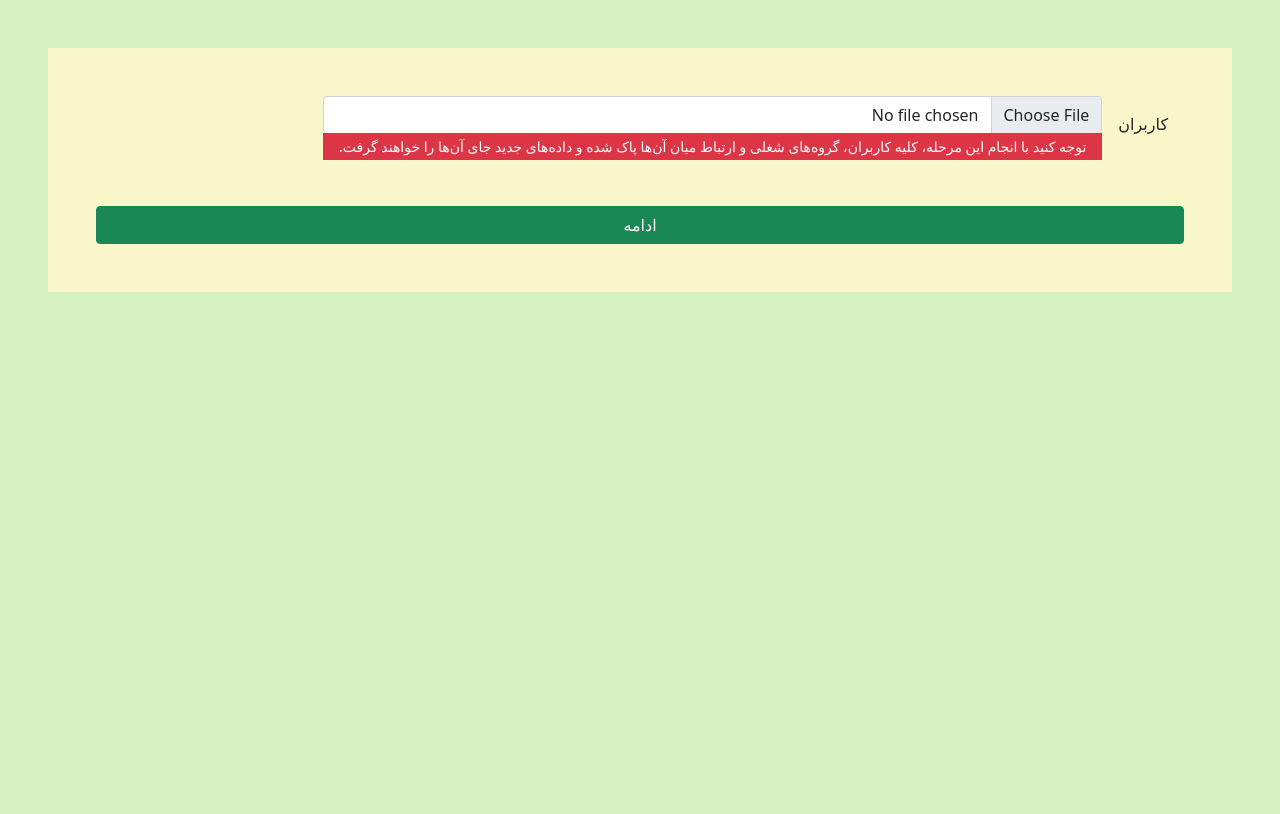
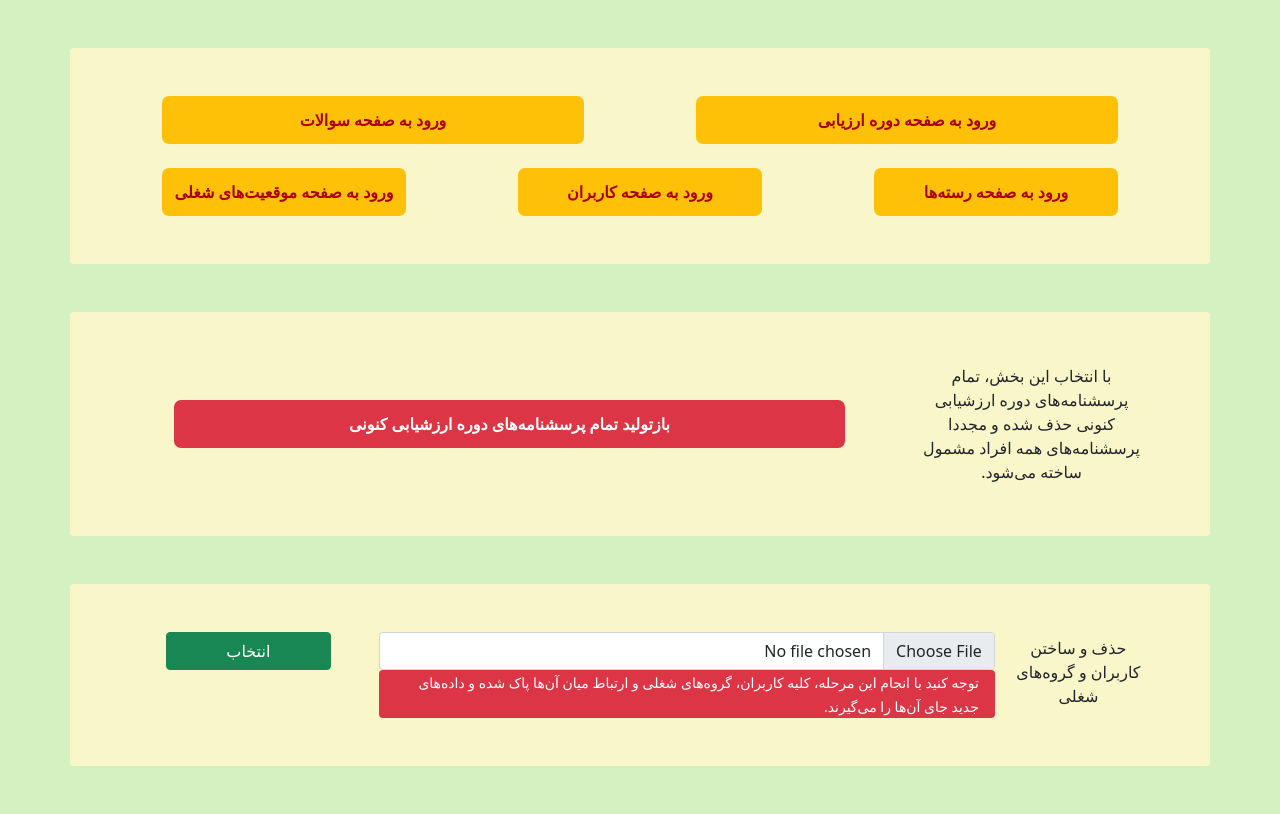
Before and after one commit to mhnasajpour/Staff_evaluation, a Django app: page /management/ in a window 1280 px wide. Shown: the part 59-873 px from the top of the page. Before the commit the page ends 351 px from the top, so only its background shows below. Run offline with Django 4.2, Linux system fonts and the light colour scheme; some libraries are stand-ins or nearby versions.

Commit message:
create surveys

```diff
--- a/Configs/urls.py
+++ b/Configs/urls.py
@@ -20,5 +20,6 @@ from django.urls import path, include
 urlpatterns = [
     path('admin/', admin.site.urls),
     path('auth/', include('User.urls')),
+    path('survey/', include('Question.urls')),
     path('', include('Playground.urls')),
 ]
--- a/Period/models.py
+++ b/Period/models.py
@@ -24,4 +24,5 @@ class Period(models.Model):
         return super().clean()
 
     def get_current_period():
-        return Period.objects.get(start_date__lte=date.today(), end_date__gte=date.today())
+        current_periods =  Period.objects.filter(start_date__lte=date.today(), end_date__gte=date.today())
+        return current_periods[0] if current_periods else None
--- a/Playground/views.py
+++ b/Playground/views.py
@@ -48,5 +48,5 @@ class Management(View):
         try:
             clean_and_create_data(request.FILES['user_file'])
         except:
-            return render(request, 'Playground/admin.html', {'form': form, 'status': False})
-        return render(request, 'Playground/admin.html', {'form': form, 'status': True})
+            return render(request, 'Playground/admin.html', {'form': form, 'status': False, 'message': 'بدلیل خطا، بارگزاری فایل متوقف شد. لطفا مجددا تلاش کنید.'})
+        return render(request, 'Playground/admin.html', {'form': form, 'status': True, 'message': 'داده‌ها با موفقیت بارگزاری شدند.'})
--- /dev/null
+++ b/Question/urls.py
@@ -0,0 +1,7 @@
+from django.urls import path
+from . import views
+
+app_name = 'survey'
+urlpatterns = [
+    path('renew/', views.Renew_surveys.as_view(), name='renew'),
+]
--- a/User/staff_management.py
+++ b/User/staff_management.py
@@ -71,11 +71,10 @@ def add_positions(positions):
 
 
 def clean_and_create_data(file):
+    data = pd.read_excel(file)
     remove_all_categories()
     remove_all_positions()
     remove_all_users()
-
-    data = pd.read_excel(file)
     add_categories(data[header['category']].unique())
     add_users(data)
     add_positions(data)
--- a/static/main.css
+++ b/static/main.css
@@ -44,3 +44,21 @@
     text-align: center;
     border-radius: 10px;
 }
+
+.link-box {
+    text-decoration: none;
+    border-radius: 7px;
+    background-color: #ffc107;
+    margin: auto 3.5rem;
+    padding: 0.75rem;
+    text-align: center;
+    font-weight: 600;
+    width: 75%;
+    height: 3rem;
+    display: inline-block;
+}
+
+.link-text {
+    color: #ab0010;
+    text-decoration: none;
+}
--- a/templates/Playground/admin.html
+++ b/templates/Playground/admin.html
@@ -1,28 +1,49 @@
 {% extends "Playground/headerBlock.html" %}
 
 {% block body %}
-<div class="secondary-background p-5 m-5">
+<div class="container my-5 p-5 secondary-background rounded">
+    <div class="row mb-4">
+        <div class="col link-box"><a href="/admin/Period/period/" class="link-text">ورود به صفحه دوره ارزیابی</a></div>
+        <div class="col link-box"><a href="/admin/Question/question/" class="link-text">ورود به صفحه سوالات</a></div>
+    </div>
+    <div class="row">
+        <div class="col link-box"><a href="/admin/User/category/" class="link-text">ورود به صفحه رسته‌ها</a></div>
+        <div class="col link-box"><a href="/admin/User/user/" class="link-text">ورود به صفحه کاربران</a></div>
+        <div class="col link-box"><a href="/admin/User/position/" class="link-text">ورود به صفحه موقعیت‌های شغلی</a>
+        </div>
+    </div>
+</div>
+<div class="container my-5 p-5 secondary-background rounded">
+    <div class="d-flex">
+        <label class="px-3 py-1 text-center w-25">با انتخاب این بخش، تمام پرسشنامه‌های دوره ارزشیابی کنونی حذف شده و مجددا پرسشنامه‌های همه افراد مشمول ساخته می‌شود.</label>
+        <div class="col link-box bg-danger"><a href="{% url 'survey:renew' %}" class="link-text text-white">بازتولید تمام پرسشنامه‌های دوره ارزشیابی کنونی</a></div>
+    </div>
+</div>
+<div class="container my-5 p-5 secondary-background rounded">
     <form method="POST" enctype='multipart/form-data'>
         {% csrf_token %}
         <div class="d-flex">
-            <label class="px-3 py-3">کاربران</label>
-            <div>
+            <label class="px-3 py-1 text-center w-25">حذف و ساختن<br>کاربران و گروه‌های شغلی</label>
+            <div class="w-100">
                 {{ form.user_file }}
-                <small class="px-3 py-1 bg-danger text-white">توجه کنید با انجام این مرحله، کلیه کاربران، گرو‌ه‌های شغلی و ارتباط میان آن‌ها پاک شده و داده‌های جدید جای آن‌ها را خواهند گرفت.</small>
+                <div class="px-3 m-0 bg-danger text-white rounded">
+                    <small>
+                        توجه کنید با انجام این مرحله، کلیه کاربران، گرو‌ه‌های شغلی و ارتباط میان آن‌ها پاک شده و
+                        داده‌های جدید جای آن‌ها را می‌گیرند.
+                    </small>
+                </div>
             </div>
-        </div>
-        <div class="d-flex">
-            <button type="submit" class="btn btn-success w-100 mt-5">ادامه</button>
+            <button type="submit" class="btn btn-success w-25 h-25 mx-5">انتخاب</button>
         </div>
     </form>
 </div>
 {% if status == True %}
 <div class="alert validation" style="background-color: seagreen;" role="alert">
-    داده‌ها با موفقیت بارگزاری شدند.
+    {{ message }}
 </div>
 {% elif status == False %}
 <div class="alert validation" style="background-color: maroon;" role="alert">
-    بدلیل خطا، بارگزاری فایل متوقف شد. لطفا مجددا تلاش کنید.
+    {{ message }}
 </div>
 {% endif %}
 {% endblock %}
--- a/templates/Playground/headerBlock.html
+++ b/templates/Playground/headerBlock.html
@@ -8,6 +8,12 @@
     <meta name="viewport" content="width=device-width, initial-scale=1.0">
     <link rel="stylesheet" href="{% static 'css/bootstrap.min.css' %}">
     <link rel="stylesheet" href="{% static 'css/bootstrap.rtl.min.css' %}">
+    <link rel="stylesheet" href="{% static 'css/bootstrap-grid.min.css' %}">
+    <link rel="stylesheet" href="{% static 'css/bootstrap-grid.rtl.min.css' %}">
+    <link rel="stylesheet" href="{% static 'css/bootstrap-utilities.min.css' %}">
+    <link rel="stylesheet" href="{% static 'css/bootstrap-utilities.rtl.min.css' %}">
+    <link rel="stylesheet" href="{% static 'css/bootstrap-reboot.min.css' %}">
+    <link rel="stylesheet" href="{% static 'css/bootstrap-reboot.rtl.min.css' %}">
     <link rel="stylesheet" href="{% static 'main.css' %}">
     <title>سامانه ارزشیابی</title>
 </head>
@@ -33,8 +39,10 @@
 
 </body>
 
-
+<script src="{% static 'js/bootstrap.min.js' %}"></script>
 <script src="{% static 'js/bootstrap.bundle.min.js' %}"></script>
+<script src="https://cdn.jsdelivr.net/npm/@popperjs/core@2.9.2/dist/umd/popper.min.js" integrity="sha384-IQsoLXl5PILFhosVNubq5LC7Qb9DXgDA9i+tQ8Zj3iwWAwPtgFTxbJ8NT4GN1R8p" crossorigin="anonymous"></script>
+<script src="https://cdn.jsdelivr.net/npm/bootstrap@5.0.2/dist/js/bootstrap.min.js" integrity="sha384-cVKIPhGWiC2Al4u+LWgxfKTRIcfu0JTxR+EQDz/bgldoEyl4H0zUF0QKbrJ0EcQF" crossorigin="anonymous"></script>
 <script src="{% static 'main.js' %}"></script>
 
 </html>
--- a/templates/Playground/question-answers.html
+++ b/templates/Playground/question-answers.html
@@ -2,7 +2,7 @@
 
 {% block body %}
 {% if categories %}
-<div class="container my-4 secondary-background" style="border-radius: 15px;">
+<div class="container my-4 secondary-background rounded">
     <div class="row p-3 ">
     <div class="col">
         <div class="py-1 px-3">رسته</div>
@@ -54,7 +54,7 @@
 </div>
 {% endif %}
 
-<div class="container my-4 context-background" style="border-radius: 15px;">
+<div class="container my-4 context-background rounded">
     <div class="row">
         <div class="col mb-5">1</div>
         <div class="col mb-5">2</div>
```
Also changed, not shown: Question/admin.py (+12 -3 lines), Question/models.py (+20 -2 lines), Question/views.py (added, +32 -0 lines), User/admin.py (+8 -0 lines), User/models.py (+7 -1 lines), static/main.js (line endings or trailing spaces).
